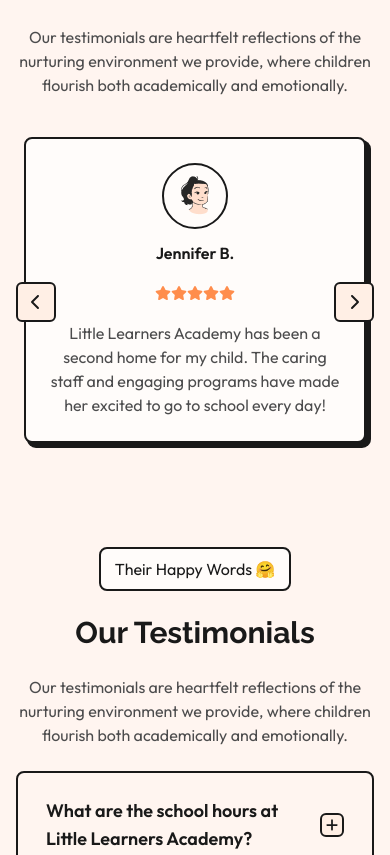
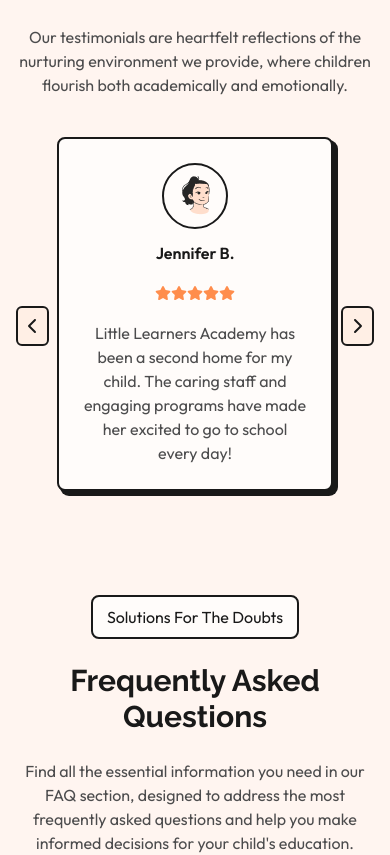
Before and after one commit to zealfemi/little-learners, a Next.js app: page / in a window 390 px wide. Shown: the part 2860-3715 px from the top of the page. Built offline with nearby package versions, Linux system fonts and the light colour scheme.

Commit message:
changed carousel to compound component

```diff
--- a/app/_components/Card.tsx
+++ b/app/_components/Card.tsx
@@ -13,7 +13,7 @@ export default function Card({
 }: PropsWithChildren<cardType>) {
   return (
     <div
-      className={`p-6 lg:p-10 bg-primary-100 border-2 border-secondary-800 rounded-lg shadow-[4px_4px_0px_1px] ${shadow ? shadow : "shadow-secondary-800"} relative`}>
+      className={`p-6 lg:p-10 bg-primary-100 border-2 border-secondary-800 rounded-lg shadow-[4px_4px_0px_1px] ${shadow ? shadow : "shadow-secondary-800"} relative w-full`}>
       {Icon && (
         <span className="absolute -top-4 bg-primary-500 border-2 border-secondary-800 text-secondary-800 text-lg w-8 h-8 rounded-lg grid place-items-center">
           <Icon />
--- a/app/_components/Carousel.tsx
+++ b/app/_components/Carousel.tsx
@@ -1,7 +1,148 @@
 "use client";
 
-import { useState, useEffect } from "react";
+import React, {
+  useState,
+  useEffect,
+  createContext,
+  PropsWithChildren,
+  useContext,
+} from "react";
 import { FaChevronLeft, FaChevronRight } from "react-icons/fa6";
+
+// 1. Add totalSlides and setTotalSlides to the Context
+type carouselContextType = {
+  currentIndex: number;
+  itemsPerPage: number;
+  totalSlides: number;
+  setTotalSlides: (count: number) => void;
+  prevSlide: () => void;
+  nextSlide: () => void;
+};
+
+type slidesType = {
+  slides: React.ReactNode[];
+};
+
+const CarouselContext = createContext<carouselContextType | null>(null);
+
+function useCarouselContext() {
+  const context = useContext(CarouselContext);
+  if (!context)
+    throw new Error("Carousel components must be used inside <Carousel>");
+  return context;
+}
+
+// 2. The main Carousel becomes the Provider itself
+export default function Carousel({ children }: PropsWithChildren) {
+  const [currentIndex, setCurrentIndex] = useState(0);
+  const [itemsPerPage, setItemsPerPage] = useState(1);
+  const [totalSlides, setTotalSlides] = useState(0);
+
+  useEffect(() => {
+    const handleResize = () => {
+      setItemsPerPage(window.innerWidth >= 768 ? 3 : 1);
+    };
+
+    handleResize();
+    window.addEventListener("resize", handleResize);
+    return () => window.removeEventListener("resize", handleResize);
+  }, []);
+
+  const maxIndex = Math.max(0, totalSlides - itemsPerPage);
+
+  const prevSlide = () => {
+    setCurrentIndex((prev) => (prev <= 0 ? maxIndex : prev - 1));
+  };
+
+  const nextSlide = () => {
+    setCurrentIndex((prev) => (prev >= maxIndex ? 0 : prev + 1));
+  };
+
+  return (
+    <CarouselContext.Provider
+      value={{
+        currentIndex,
+        itemsPerPage,
+        totalSlides,
+        setTotalSlides,
+        prevSlide,
+        nextSlide,
+      }}>
+      <div>{children}</div>
+    </CarouselContext.Provider>
+  );
+}
+
+// 3. Slides component counts the children and updates the context
+function Slides({ slides }: slidesType) {
+  const { currentIndex, itemsPerPage, setTotalSlides } = useCarouselContext();
+
+  useEffect(() => {
+    setTotalSlides(slides.length);
+  }, [slides.length, setTotalSlides]);
+
+  return (
+    <div className="relative w-full overflow-hidden">
+      <div
+        className="flex transition-transform duration-500 ease-in-out mb-6"
+        style={{
+          transform: `translateX(-${currentIndex * (100 / itemsPerPage)}%)`,
+        }}>
+        {slides.map((slide, index) => (
+          <div
+            key={index}
+            className="w-full md:w-2/4 lg:w-1/3 shrink-0 px-2 lg:px-4">
+            {slide}
+          </div>
+        ))}
+      </div>
+    </div>
+  );
+}
+
+// 4. Buttons Wrapper uses totalSlides from Context to hide itself if not needed
+function SlideButtons({ children }: PropsWithChildren) {
+  return (
+    <div className="flex items-center justify-end md:px-10">{children}</div>
+  );
+}
+
+// 5. Removed absolute positioning so they sit perfectly inside your Flex wrapper
+function LeftButton() {
+  const { prevSlide, totalSlides } = useCarouselContext();
+  return (
+    <button
+      onClick={prevSlide}
+      className={`${totalSlides <= 3 ? "md:hidden" : ""} border-2 border-secondary-800 bg-primary-300 hover:bg-primary-400 cursor-pointer w-10 h-10 rounded-md grid place-items-center transition-colors z-10`}>
+      <FaChevronLeft className="text-secondary-800" />
+    </button>
+  );
+}
+
+function RightButton() {
+  const { nextSlide, totalSlides } = useCarouselContext();
+  return (
+    <button
+      onClick={nextSlide}
+      className={`${totalSlides <= 3 ? "md:hidden" : ""} border-2 border-secondary-800 bg-primary-300 hover:bg-primary-400 cursor-pointer w-10 h-10 rounded-md grid place-items-center transition-colors z-10`}>
+      <FaChevronRight className="text-secondary-800" />
+    </button>
+  );
+}
+
+// Attach sub-components to the main export
+Carousel.Slides = Slides;
+Carousel.Buttons = SlideButtons;
+Carousel.LeftButton = LeftButton;
+Carousel.RightButton = RightButton;
+
+/**
+"use client";
+
+import { useState, useEffect, createContext } from "react";
+import { FaChevronLeft, FaChevronRight } from "react-icons/fa6";
+
+const CarouselContext = createContext({})
 
 export default function Carousel({ slides }: { slides: React.ReactNode[] }) {
   const [currentIndex, setCurrentIndex] = useState(0);
@@ -29,20 +170,19 @@ export default function Carousel({ slides }: { slides: React.ReactNode[] }) {
 
   return (
     <div className="relative w-full overflow-hidden">
-      {/* Slides Container */}
+
       <div
         className="flex transition-transform duration-500 ease-in-out mb-6"
         style={{
           transform: `translateX(-${currentIndex * (100 / itemsPerPage)}%)`,
         }}>
         {slides.map((slide, index) => (
-          <div key={index} className="w-full md:w-1/3 shrink-0 px-2 md:px-10">
+          <div key={index} className="w-full md:w-1/3 shrink-0 px-5 lg:px-10">
             {slide}
           </div>
         ))}
       </div>
 
-      {/* Prev/Next Buttons */}
       <div
         className={`${slides.length === 3 && "md:hidden"} flex gap-6 items-center justify-end md:px-10`}>
         <button
@@ -60,3 +200,4 @@ export default function Carousel({ slides }: { slides: React.ReactNode[] }) {
     </div>
   );
 }
+**/
--- a/app/_components/Faqs.tsx
+++ b/app/_components/Faqs.tsx
@@ -66,12 +66,12 @@ export default function Faqs() {
   return (
     <Section>
       <SectionHeader>
-        <HeadingTextBefore>Their Happy Words 🤗</HeadingTextBefore>
-        <HeadingText>Our Testimonials</HeadingText>
+        <HeadingTextBefore>Solutions For The Doubts</HeadingTextBefore>
+        <HeadingText>Frequently Asked Questions</HeadingText>
         <p>
-          Our testimonials are heartfelt reflections of the nurturing
-          environment we provide, where children flourish both academically and
-          emotionally.
+          Find all the essential information you need in our FAQ section,
+          designed to address the most frequently asked questions and help you
+          make informed decisions for your child&apos;s education.
         </p>
       </SectionHeader>
 
--- a/app/_components/OurBenefits.tsx
+++ b/app/_components/OurBenefits.tsx
@@ -71,9 +71,9 @@ export default function OurBenefits() {
         </p>
       </SectionHeader>
 
-      <div className="grid md:grid-cols-3 gap-10 mt-10 md:mt-12 h-full">
+      <div className="grid md:grid-cols-3 gap-10 mt-10 md:mt-12 h-full w-full">
         {benefits.map((benefit: benefitType) => (
-          <div key={benefit.header} className="flex h-full">
+          <div key={benefit.header} className="flex h-full w-full">
             <Card icon={benefit.icon}>
               <p className="mb-4 text-secondary-800 font-header font-bold">
                 {benefit.header}
--- a/app/_components/Testimonials.tsx
+++ b/app/_components/Testimonials.tsx
@@ -1,3 +1,5 @@
+"use client";
+
 import Image from "next/image";
 import Card from "./Card";
 import HeadingText from "./HeadingText";
@@ -36,24 +38,17 @@ const testimonials: testimonialType[] = [
     content:
       "My son's social and academic growth has been remarkable since joining Little Learners Academy. I am grateful for the supportive and dedicated teachers.",
   },
+  {
+    image: "/images/testimonials/testimonial-3.png",
+    name: "Emily L.",
+    rating: 5,
+    content:
+      "My son's social and academic growth has been remarkable since joining Little Learners Academy. I am grateful for the supportive and dedicated teachers.",
+  },
 ];
 
 export default function Testimonials() {
-  return (
-    <Section>
-      <SectionHeader>
-        <HeadingTextBefore>Their Happy Words 🤗</HeadingTextBefore>
-        <HeadingText>Our Testimonials</HeadingText>
-        <p>
-          Our testimonials are heartfelt reflections of the nurturing
-          environment we provide, where children flourish both academically and
-          emotionally.
-        </p>
-      </SectionHeader>
-
-      <div className="mt-10 h-full">
-        <Carousel
-          slides={testimonials.map((testimonial: testimonialType) => (
+  const cards = testimonials.map((testimonial: testimonialType) => (
     <div key={testimonial.name} className="flex h-full w-full">
       <Card>
         <div className="flex flex-col gap-5 items-center text-center justify-center w-full">
@@ -80,8 +75,28 @@ export default function Testimonials() {
         </div>
       </Card>
     </div>
-          ))}
-        />
+  ));
+  return (
+    <Section>
+      <SectionHeader>
+        <HeadingTextBefore>Their Happy Words 🤗</HeadingTextBefore>
+        <HeadingText>Our Testimonials</HeadingText>
+        <p>
+          Our testimonials are heartfelt reflections of the nurturing
+          environment we provide, where children flourish both academically and
+          emotionally.
+        </p>
+      </SectionHeader>
+
+      <div className="mt-10 h-full">
+        <Carousel>
+          <Carousel.Buttons>
+            <Carousel.LeftButton />
+            <Carousel.Slides slides={cards}></Carousel.Slides>
+
+            <Carousel.RightButton />
+          </Carousel.Buttons>
+        </Carousel>
       </div>
     </Section>
   );
```
Lines whose indentation alone changed are shown as unchanged.
